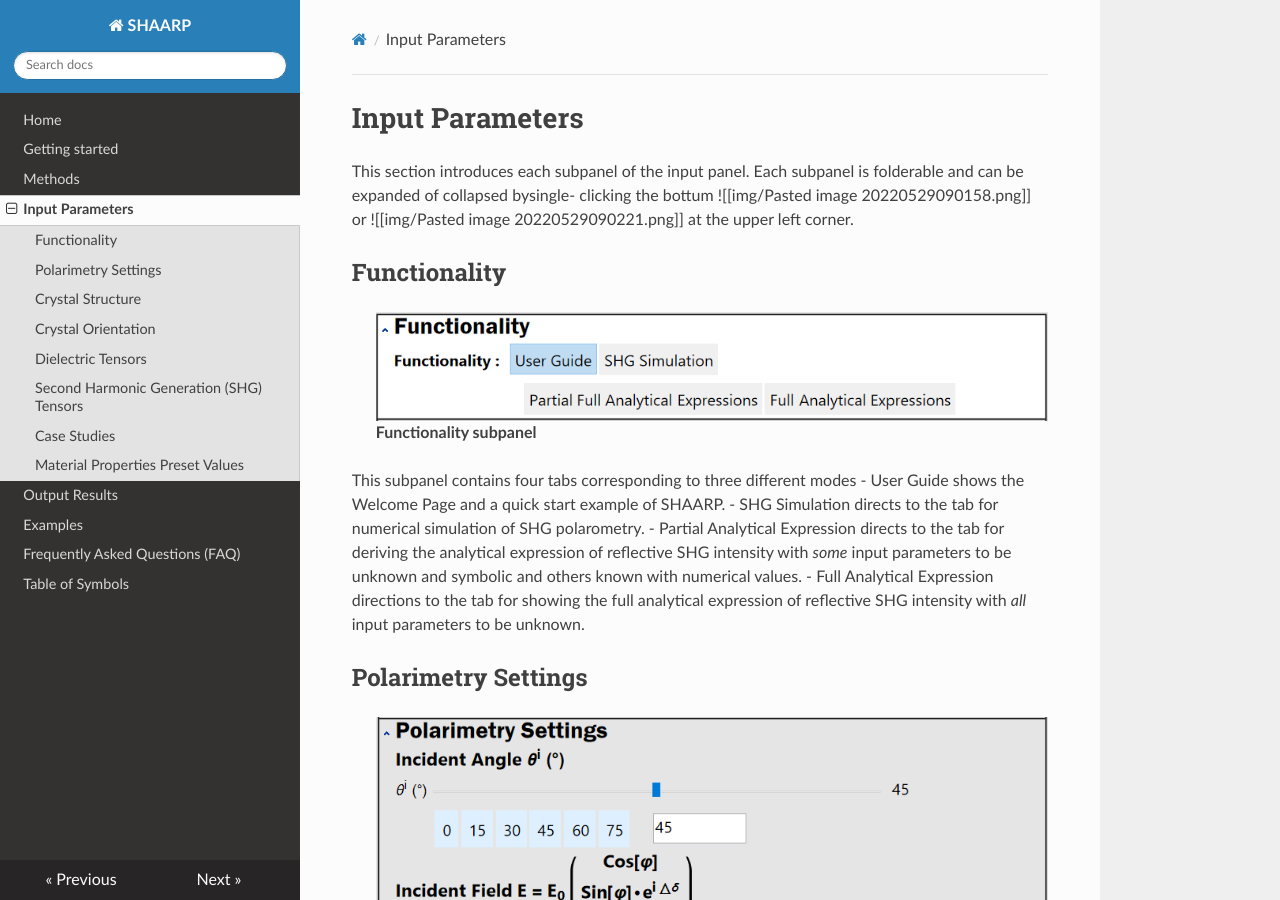
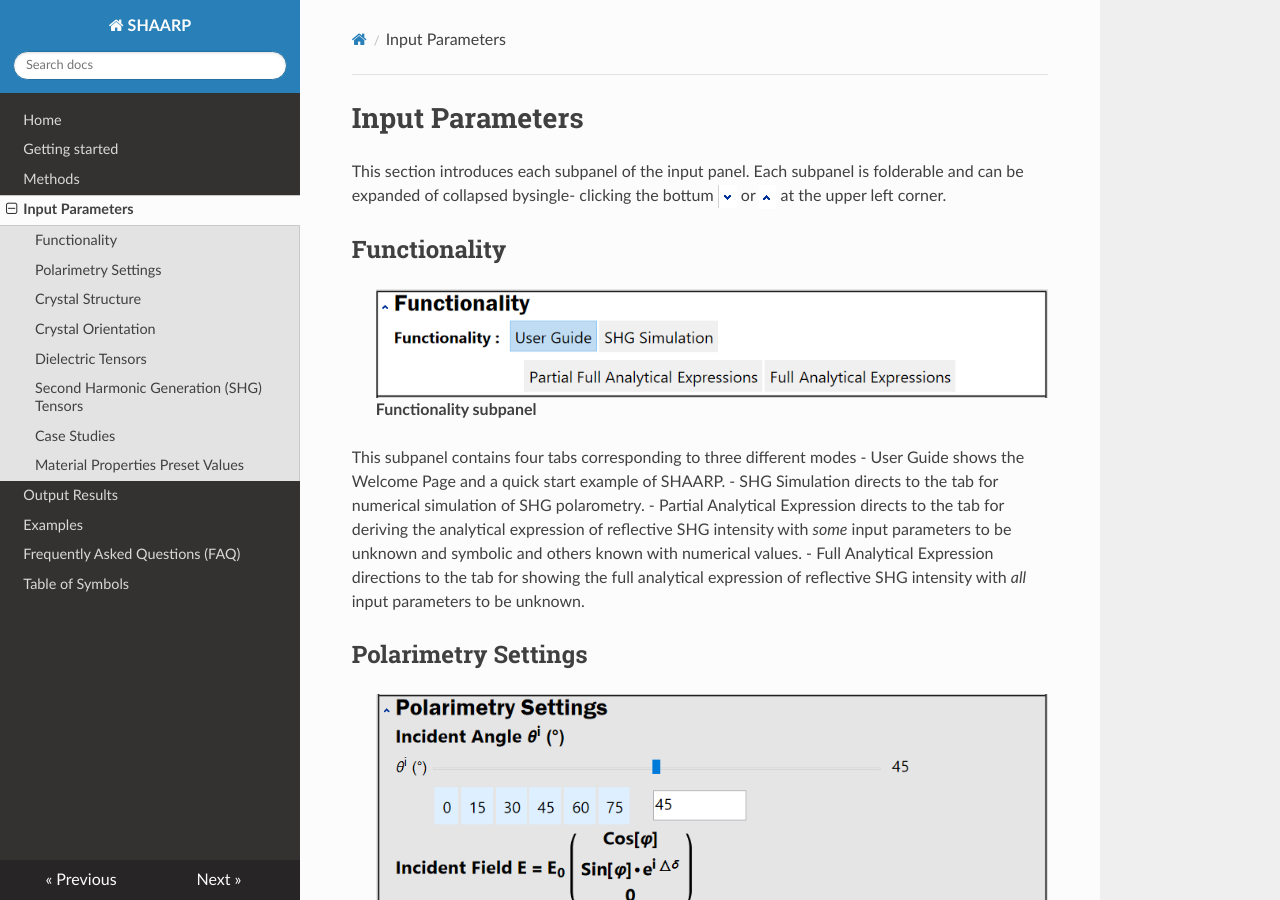
Before and after one commit to Rui-Zu/SHAARP, an MkDocs documentation site: the page built from docs/input.md, in a window 1280 px wide and 900 px high. Built offline with MkDocs 1.6.1, drawn with Linux system fonts in a browser that asks for light colours; nearby versions of some CDN libraries; formulas are drawn with MathJax 3; some of the changed text lies outside the part shown.

Commit message:
Add files via upload

```diff
--- a/docs/input.md
+++ b/docs/input.md
@@ -1,5 +1,5 @@
 # Input Parameters
-This section introduces each subpanel of the input panel. Each subpanel is folderable and can be expanded of collapsed bysingle- clicking the bottum ![[img/Pasted image 20220529090158.png]] or ![[img/Pasted image 20220529090221.png]] at the upper left corner.
+This section introduces each subpanel of the input panel. Each subpanel is folderable and can be expanded of collapsed bysingle- clicking the bottum ![Pastedimage20220529090158.png](img/Pastedimage20220529090158.png) or ![Pastedimage20220529090221.png](img/Pastedimage20220529090221.png) at the upper left corner.
 ## Functionality
 >![Pastedimage20220529085914.png](img/Pastedimage20220529085914.png)
 >**Functionality subpanel**
@@ -37,12 +37,15 @@ This subpanel input parameters related to the geometric setup for the virtual po
 - Schematics
 	- One can choose showing either 2D Schematics or 3D Schematics for the geometric setup and the visual definitions of the angles.
 >![Pastedimage20220529092357.png](img/Pastedimage20220529092357.png)
+>
 >**2D schematics of Polarimetry setup**
+>
 >![Pastedimage20220529092403.png](img/Pastedimage20220529092403.png)
+>
 >**3D schematics of Polarimetry setup**
 
 ## Crystal Structure
->![[img/Pasted image 20220529092912.png]]
+>![Pastedimage20220529092912.png](img/Pastedimage20220529092912.png)
 >**Crystal Structure subpanel**
 
 This subpanel specifies the crystallography of the material of interest.
```
Also changed, not shown: docs/examples.md (+1 -1 lines), docs/install.md (+3 -3 lines), docs/methods.md (+1 -1 lines), docs/img/Pastedimage20220529090158.png (added), docs/img/Pastedimage20220529090221.png (added), docs/img/Pastedimage20220529092912.png (added), 1 other file.
